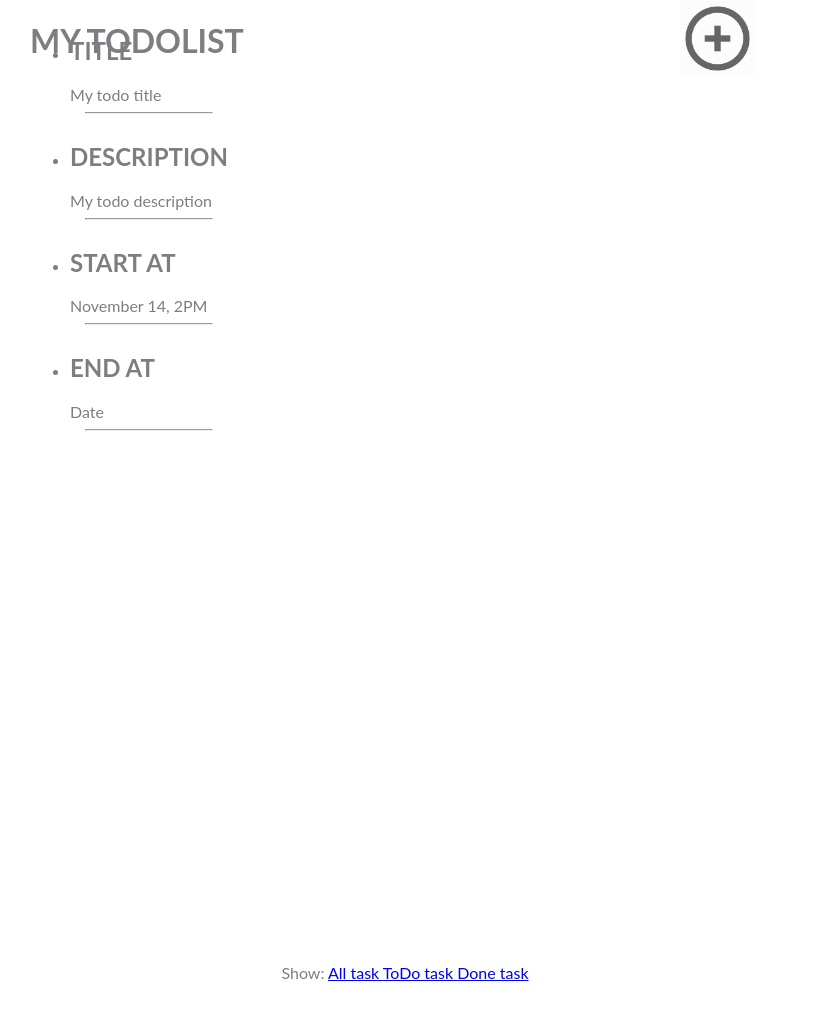
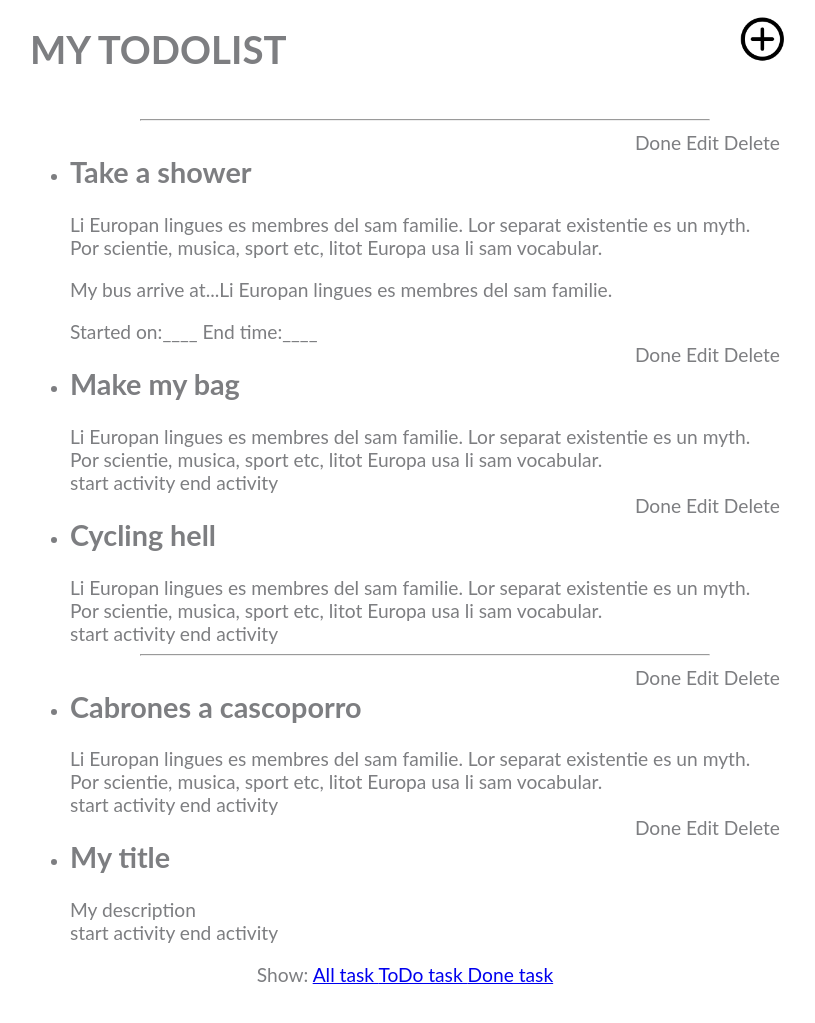
Before and after one commit to Pedromrv/my-todo-app, a PHP site: page /index.html in a window 1280 px wide. Shown: the top 1023 px of the page, without its empty margins (235-1050 px from the left). Run offline with PHP 8.4, Linux system fonts and the light colour scheme; some libraries are stand-ins or nearby versions.

Commit message:
liada total

```diff
--- a/index.html
+++ b/index.html
@@ -10,9 +10,21 @@
 
 <head>
   <meta charset="utf-8">
+  <meta name="viewport" content="width=device-width, initial-scale=1.0">
   <title>todo_app</title>
-  <meta name="viewport" content="width=device-width, user-scalable=no">
+  <link rel="stylesheet" href="//code.jquery.com/ui/1.12.1/themes/base/jquery-ui.css">
+  <link rel="stylesheet" href="/resources/demos/style.css">
+  <script src="https://code.jquery.com/jquery-1.12.4.js"></script>
+  <script src="https://code.jquery.com/ui/1.12.1/jquery-ui.js"></script>
+
   <link rel="stylesheet" href="style.css">
+
+  <script>
+  $( function() {
+    $( "#datepicker" ).datepicker();
+  } );
+  </script>
+
 </head>
 
 <body>
@@ -26,7 +38,7 @@
     <div class="main-header">
       <div class="left">
         <h1>MY TODOLIST</h1></div>
-      <div class="right"><img src="img/circle.png" alt=""></div>
+      <div class="right"><img src="img/+but.png" alt=""></div>
     </div>
     <!-- Main header end -->
 
@@ -40,8 +52,9 @@
             <header class="item-header">
               <h2 class="item-title">Take a shower</h2>
               <ul class="menu">
+                <li class="menu-item">Done</li>
+                <li class="menu-item">Edit</li>
                 <li class="menu-item">Delete</li>
-                <li class="menu-item">Edit</li>
               </ul>
             </header>
             <div class="item-container">Li Europan lingues es membres del sam familie. Lor separat existentie es un myth. Por scientie, musica, sport etc, litot Europa usa li sam vocabular.</div>
@@ -56,8 +69,9 @@
             <header class="item-header">
               <h2 class="item-title">Make my bag</h2>
               <ul class="menu">
+                <li class="menu-item">Done</li>
+                <li class="menu-item">Edit</li>
                 <li class="menu-item">Delete</li>
-                <li class="menu-item">Edit</li>
               </ul>
             </header>
             <div class="item-container">Li Europan lingues es membres del sam familie. Lor separat existentie es un myth. Por scientie, musica, sport etc, litot Europa usa li sam vocabular.</div>
@@ -71,8 +85,9 @@
             <header class="item-header">
               <h2 class="item-title">Cycling hell</h2>
               <ul class="menu">
+                <li class="menu-item">Done</li>
+                <li class="menu-item">Edit</li>
                 <li class="menu-item">Delete</li>
-                <li class="menu-item">Edit</li>
               </ul>
             </header>
             <div class="item-container">Li Europan lingues es membres del sam familie. Lor separat existentie es un myth. Por scientie, musica, sport etc, litot Europa usa li sam vocabular.</div>
@@ -87,8 +102,9 @@
             <header class="item-header">
               <h2 class="item-title">Cabrones a cascoporro</h2>
               <ul class="menu">
+                <li class="menu-item">Done</li>
+                <li class="menu-item">Edit</li>
                 <li class="menu-item">Delete</li>
-                <li class="menu-item">Edit</li>
               </ul>
             </header>
             <div class="item-container">Li Europan lingues es membres del sam familie. Lor separat existentie es un myth. Por scientie, musica, sport etc, litot Europa usa li sam vocabular.</div>
@@ -102,8 +118,9 @@
             <header class="item-header">
               <h2 class="item-title">My title</h2>
               <ul class="menu">
+                <li class="menu-item">Done</li>
+                <li class="menu-item">Edit</li>
                 <li class="menu-item">Delete</li>
-                <li class="menu-item">Edit</li>
               </ul>
             </header>
             <div class="item-container">My description</div>
@@ -119,9 +136,9 @@
     <!-- Main container ends -->
 
     <!-- Next container -->
-    <div class="next.container">
+    <div class="next-container">
       <ul class="add" id="addtask">
-
+    <div class="borrar">Clear</div>
       <li class="list-item">
           <div class="centered">
         <header class="item-header">
@@ -129,6 +146,7 @@
         </header>
         <div class="item-container">My todo title</div>
       </li><hr>
+
       <li class="list-item">
           <div class="centered">
         <header class="item-header">
@@ -136,6 +154,7 @@
         </header>
         <div class="item-container">My todo description</div>
       </li><hr>
+
       <li class="list-item">
           <div class="centered">
         <header class="item-header">
@@ -143,6 +162,7 @@
         </header>
         <div class="item-container">November 14, 2PM</div>
       </li><hr>
+
       <li class="list-item">
           <div class="centered">
         <header class="item-header">
@@ -150,6 +170,8 @@
         </header>
         <div class="item-container">Date</div>
       </li><hr>
+
+      <p>Date: <input type="text" id="datepicker"></p>
     </ul>
   </div>
     </div>
--- a/style.css
+++ b/style.css
@@ -1,7 +1,7 @@
 /*    -------------------------------------------------------------
     BeCode - Pedromrv
     - - - - - - - - - - - - - - - - - - - - - - - - - - - - - - -
-    Description:    ToDoList
+    Description:     ToDoList
     Filename:        style.css
     Date:            13 Nov, 2017
     -------------------------------------------------------------    */
@@ -18,6 +18,7 @@
 
 body {
   color: #7d7e81;
+  font-size: 1.5vw;
   width: 750px;
   margin: 0 auto;
   font-family: 'Lato', sans-serif;
@@ -51,7 +52,7 @@ hr {
 }
 
 .main-container {
-  display: none;
+  /*display: none;*/
   position: absolute;
   top: 100px;
   bottom: 100px;
@@ -59,15 +60,27 @@ hr {
   overflow-y: auto;
 }
 
+
 .item-title {
   display: inline-block;
 }
 
-.menu-item {
+.menu {
   display: inline;
+  float:right;
+  list-style: none;
+}
+.menu-item{
+  display: inline;
+  top: 10px;
 }
 
-.next.container {
+.borrar{
+  float: right;
+}
+
+.next-container {
+  display: none;
   position: absolute;
   top: 100px;
   bottom: 100px;
```
Also changed, not shown: img/PlusGray.png (added), img/greyb.png (added), 1 other file.
